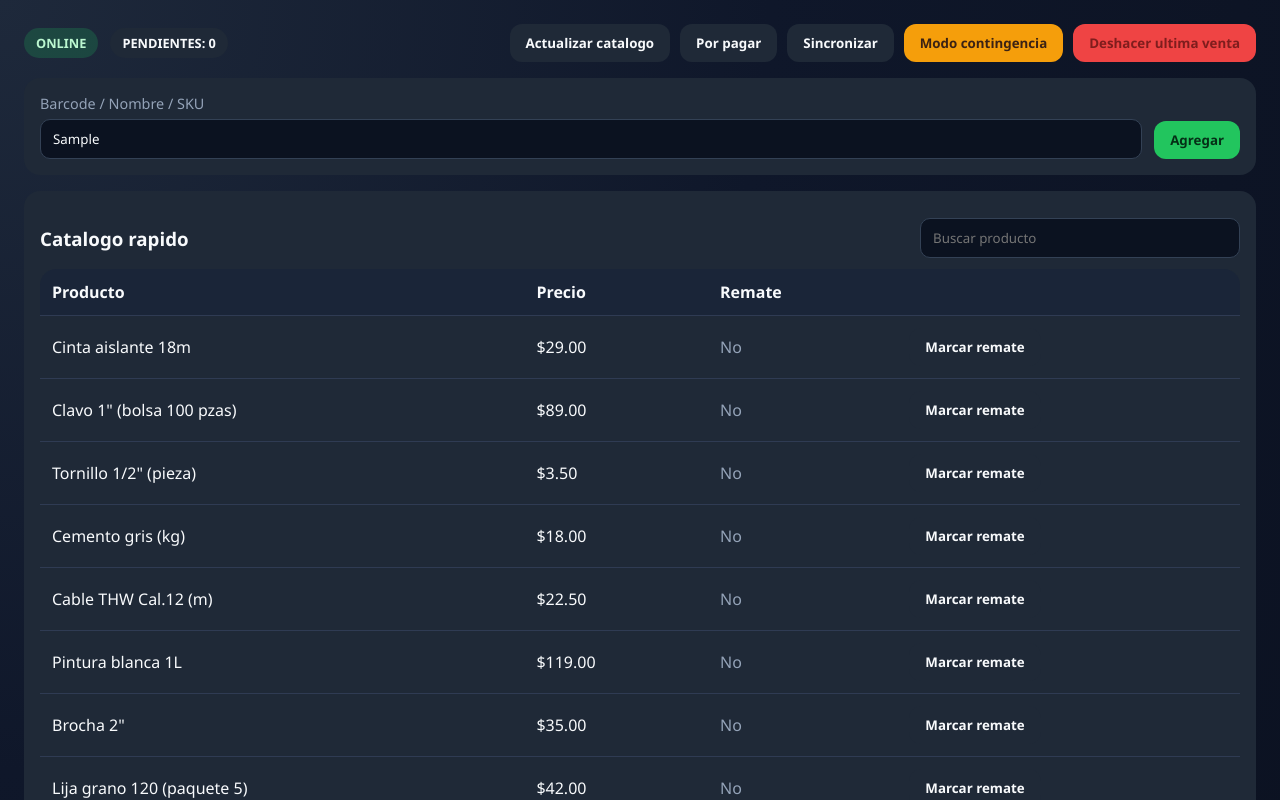
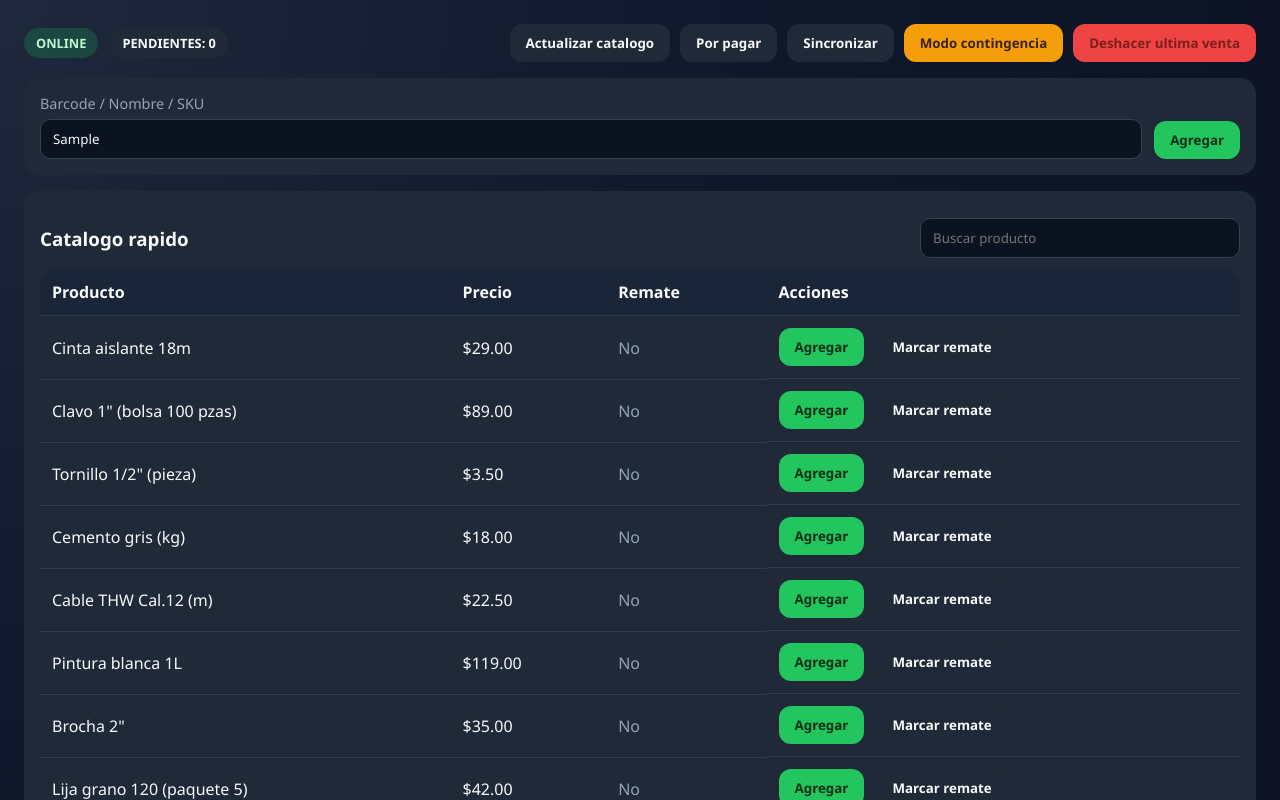
Before and after one commit to alefdel20/Chatbots_POS_Tlapaleria, a React (Vite) app: page / in a window 1280 px wide. Both pictures are taken after typing "Sample" into the empty fields and a click on the button "Agregar". Shown: the top 800 px of the page. Built offline with nearby package versions, Linux system fonts and the light colour scheme.

Commit message:
feat(pos): agregar al carrito desde catálogo rápido

```diff
--- a/src/components/PosScreen.tsx
+++ b/src/components/PosScreen.tsx
@@ -404,7 +404,7 @@ export default function PosScreen({
               <th>Producto</th>
               <th>Precio</th>
               <th>Remate</th>
-              <th></th>
+              <th>Acciones</th>
             </tr>
           </thead>
           <tbody>
@@ -417,7 +417,10 @@ export default function PosScreen({
                   <td>
                     {remate ? <span className="chip remate">{remate.label}: {formatMoney(remate.price)}</span> : <span className="muted">No</span>}
                   </td>
-                  <td><button className="btn ghost" onClick={() => setRemateProduct(product)}>Marcar remate</button></td>
+                  <td className="row">
+                    <button className="btn primary" onClick={() => addSuggestionToCart(product)}>Agregar</button>
+                    <button className="btn ghost" onClick={() => setRemateProduct(product)}>Marcar remate</button>
+                  </td>
                 </tr>
               )
             })}
```
